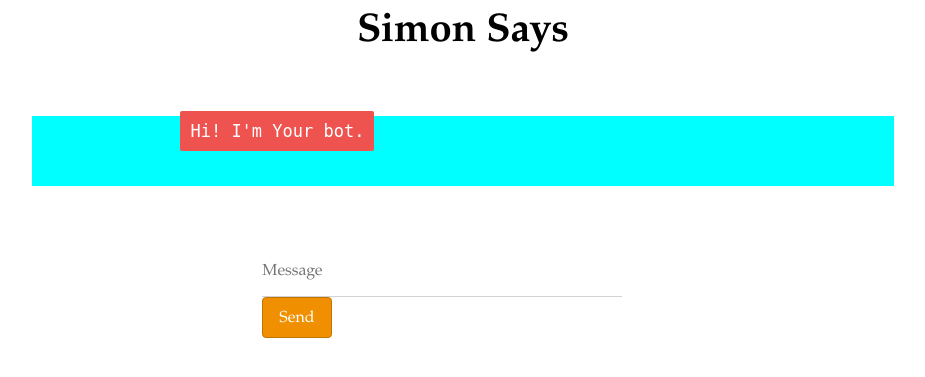
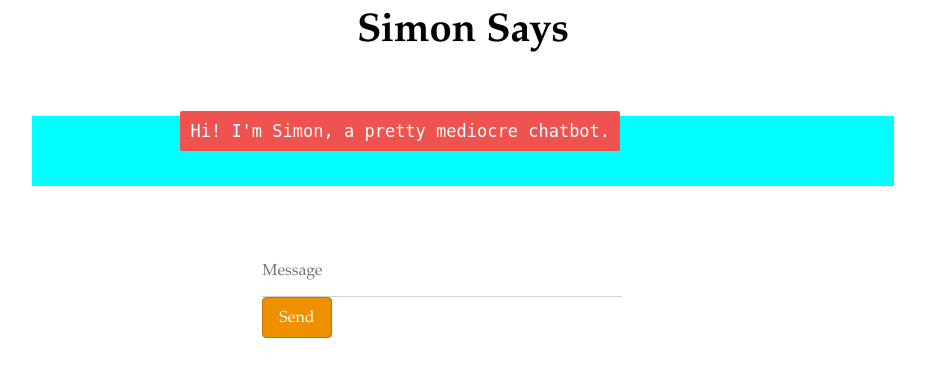
Before and after one commit to lhuddleston16/chat_bot, a Flask app: page / in a window 1280 px wide. Shown: the top 377 px of the page, without its empty margins (177-1102 px from the left). Run offline with Flask 2, Linux system fonts and the light colour scheme; parts of the project's set-up code (start-up, migrations or seed data) failed here and were passed over; some libraries are stand-ins or nearby versions.

Commit message:
additional tensorflow changes

```diff
--- a/application.py
+++ b/application.py
@@ -20,7 +20,6 @@ def home():
 def chatbot_response():
     msg = request.form["msg"]
     model = load_model("artifacts/model.h5")
-    model = "Hello Cam!"
     res = simons_response(msg,model)
     return res
 
--- a/templates/index.html
+++ b/templates/index.html
@@ -14,7 +14,7 @@
     <form>
         <div id="chatbox">
             <div class="col-md-8 ml-auto mr-auto">
-                <p class="botText"><span>Hi! I'm Your bot.</span></p>
+                <p class="botText"><span>Hi! I'm Simon, a pretty mediocre chatbot.</span></p>
             </div>
         </div>
         <div id="userInput" class="row">
```
Also changed, not shown: requirements.txt (+1 -48 lines).
